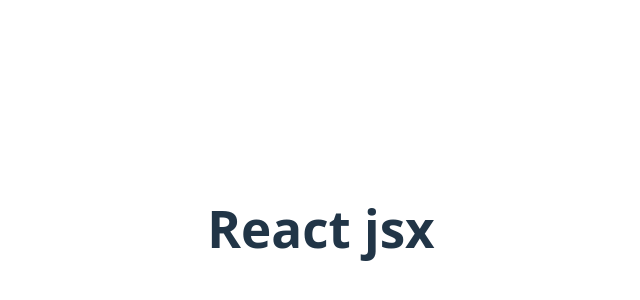
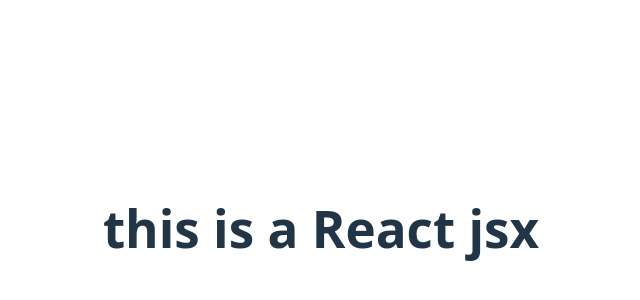
Before and after one commit to Pradeeb/learn-react, a React (Vite) app in the folder learn-jsx/: page / in a window 1280 px wide. Shown: the part 172-472 px from the top of the page, without its empty margins (319-959 px from the left). Built offline with nearby package versions, Linux system fonts and the light colour scheme.

Commit message:
Wrong message

```diff
--- a/learn-jsx/src/App.jsx
+++ b/learn-jsx/src/App.jsx
@@ -12,7 +12,7 @@
   return (
     <>
       <div>
-        <h1>React jsx</h1>
+        <h1>this is a React jsx </h1>
       </div>
     </>
   )
```
